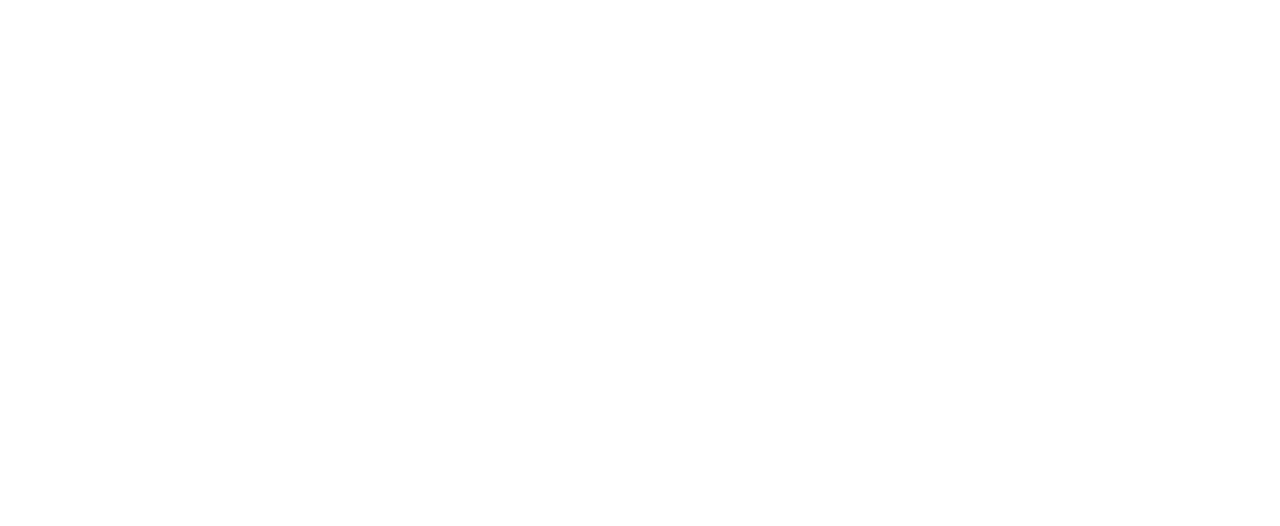
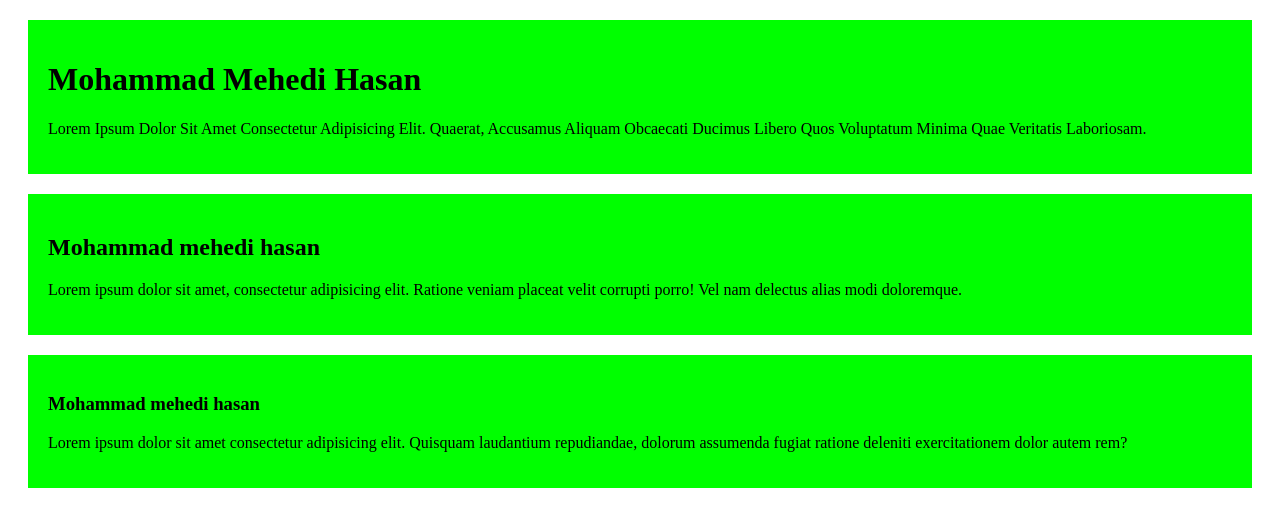
Before and after one commit to mehedi323/my-fourt-web-repo, a plain HTML site: page index.html in a window 1280 px wide. Drawn offline with Linux system fonts and the light colour scheme.

Commit message:
first commit

```diff
--- a/index.html
+++ b/index.html
@@ -4,8 +4,20 @@
   <meta charset="UTF-8">
   <meta name="viewport" content="width=device-width, initial-scale=1.0">
   <title>my fourt web repo</title>
+  <link rel="stylesheet" href="style/main.css">
 </head>
 <body>
-
+  <div class="header">
+    <h1>Mohammad mehedi hasan</h1>
+    <p>Lorem ipsum dolor sit amet consectetur adipisicing elit. Quaerat, accusamus aliquam obcaecati ducimus libero quos voluptatum minima quae veritatis laboriosam.</p>
+  </div>
+  <div class="center">
+    <h2>Mohammad mehedi hasan</h2>
+    <p>Lorem ipsum dolor sit amet, consectetur adipisicing elit. Ratione veniam placeat velit corrupti porro! Vel nam delectus alias modi doloremque.</p>
+  </div>
+  <div class="bottom">
+    <h3>Mohammad mehedi hasan</h3>
+    <p>Lorem ipsum dolor sit amet consectetur adipisicing elit. Quisquam laudantium repudiandae, dolorum assumenda fugiat ratione deleniti exercitationem dolor autem rem?</p>
+  </div>
 </body>
 </html>
--- a/style/main.css
+++ b/style/main.css
@@ -0,0 +1,10 @@
+div{
+  background-color: lime;
+  padding: 20px;
+  margin: 20px;
+}
+.header{
+   text-transform: capitalize;
+   text-overflow: ellipsis;
+   padding: 20px;
+}
```
